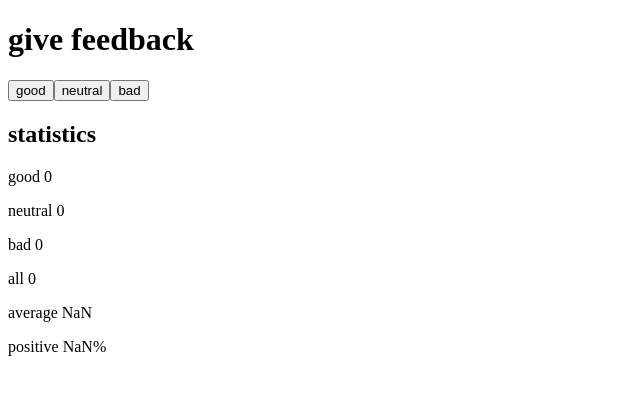
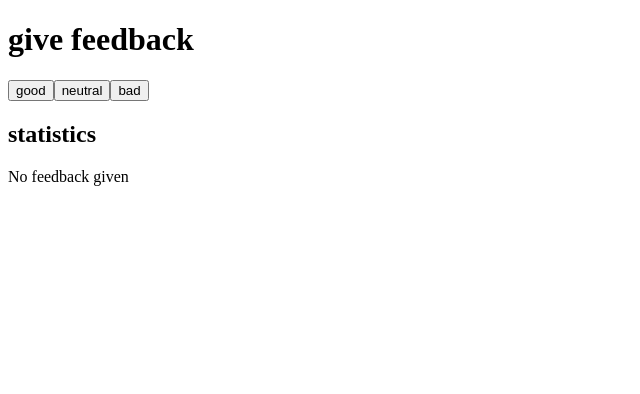
Before and after one commit to juanm707/React-FullStackOpen, a React (Create React App) app: page / in a window 1280 px wide. Shown: the top 394 px of the page, without its empty margins (0-640 px from the left). Built offline with nearby package versions, Linux system fonts and the light colour scheme.

Commit message:
unicafe step4

```diff
--- a/src/index.js
+++ b/src/index.js
@@ -90,6 +90,19 @@ const Statistics = (props) => {
     let sum = props.options.reduce((a, b) => {
         return a + b;
     }, 0);
+
+    if (!sum) {
+        return (
+            <div>
+                <h2>
+                    statistics
+                </h2>
+                <p>
+                    No feedback given
+                </p>
+            </div>
+        );
+    }
     let average = (props.options[0] + (props.options[2] * -1)) / sum;
     let positive = props.options[0] / sum;
 
```
